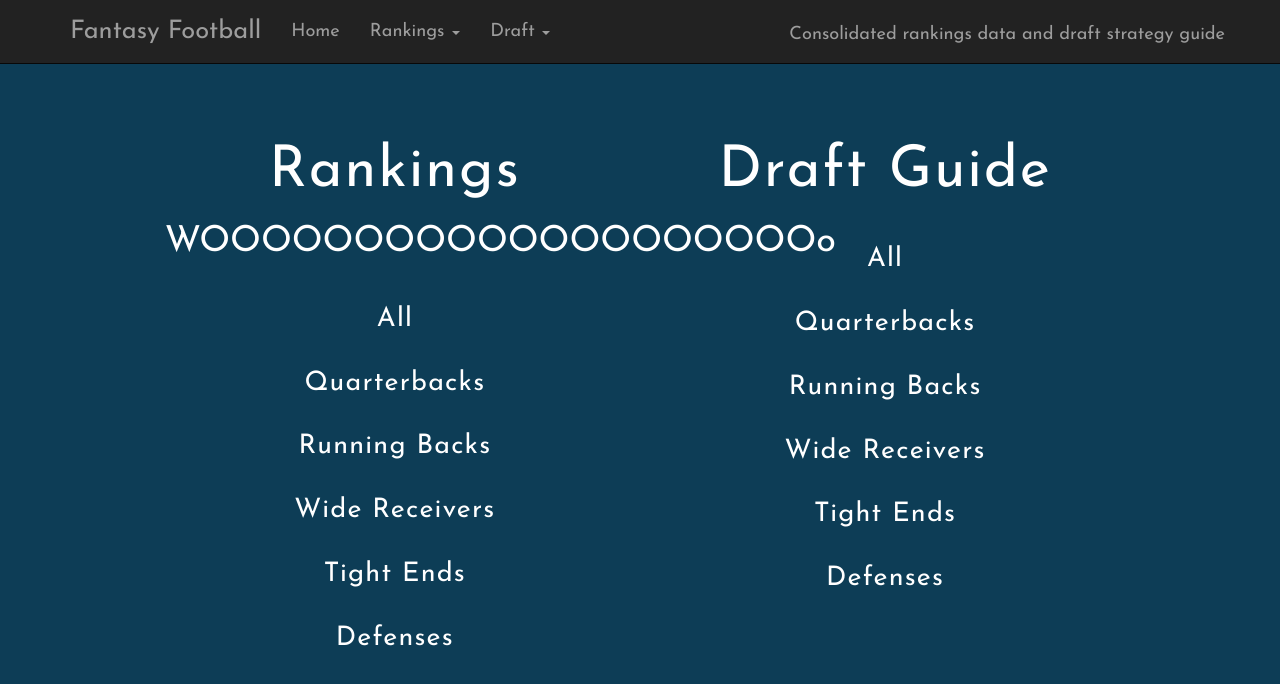
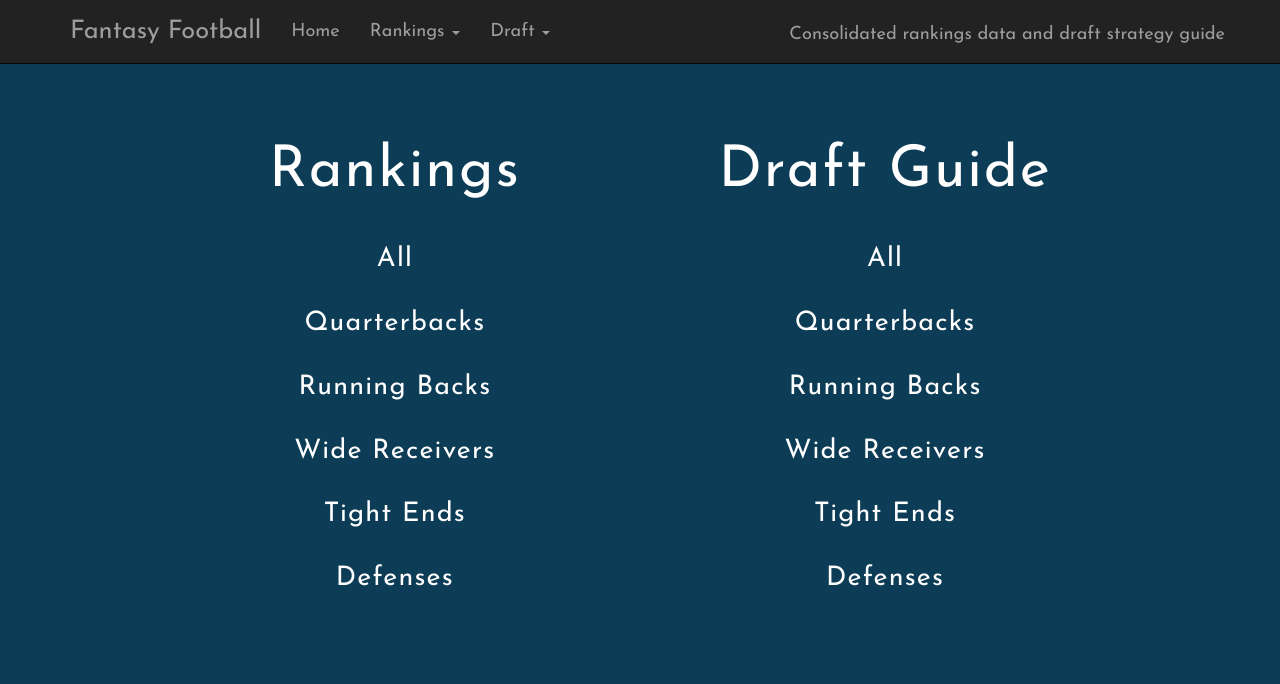
Before and after one commit to rksnyder7/fantasyfootball, a React (Create React App) app: page / in a window 1280 px wide. Shown: the top 684 px of the page. Built offline with nearby package versions, Linux system fonts and the light colour scheme.

Commit message:
updated table css

```diff
--- a/src/App.js
+++ b/src/App.js
@@ -5,7 +5,7 @@ import NavbarFunc from './Navbar';
 import TableRankings from './TableRankings';
 import GuideRankings from './GuideRankings';
 import { alRanks, deRanks, teRanks, qbRanks, wrRanks, rbRanks, colDefense, colNew } from './Data';
-
+import 'react-bootstrap-table-next/dist/react-bootstrap-table2.min.css';
 
 class App extends Component {
   constructor() {
--- a/src/Homepage.js
+++ b/src/Homepage.js
@@ -6,7 +6,6 @@ const Homepage = ({ onItemClick }) => {
 			<div className='row'>
 				<div className='col-sm-6 col-xs-6'>
 					<h2 className='rankh2'>Rankings</h2>
-					<h1>WOOOOOOOOOOOOOOOOOOOOo</h1>
 					<br/>
 					<p onClick={()=>onItemClick('alRankNormal')}>All</p>
 					<p onClick={()=>onItemClick('qbRankNormal')}>Quarterbacks</p>
```
